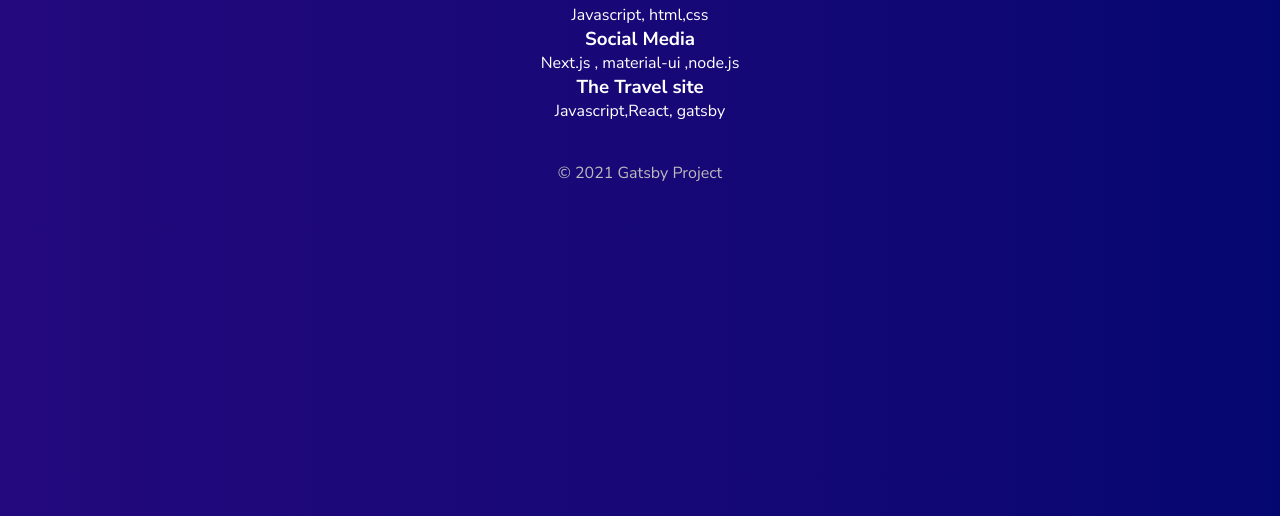
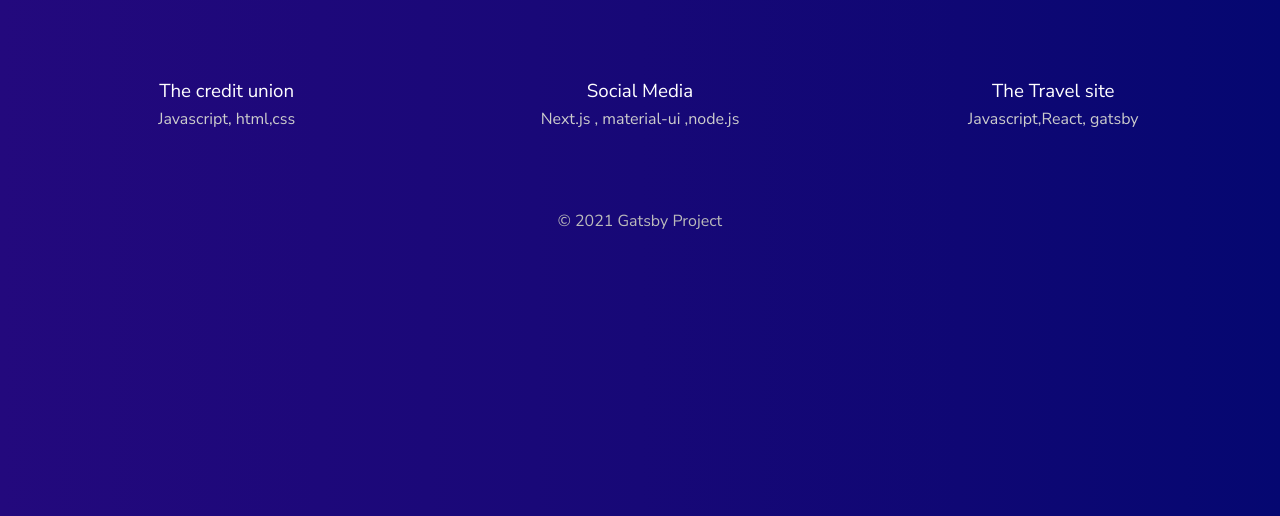
Before and after one commit to DebasisSaikia/Gatsby-js-crash-course, a Gatsby site in the folder blog-site/: page /projects in a window 1280 px wide. Shown: the part 284-800 px from the top of the page. Built offline with nearby package versions, Linux system fonts and the light colour scheme; Gatsby itself is replaced by a stand-in of ours.

Commit message:
multiple queries

```diff
--- a/blog-site/src/pages/projects/index.js
+++ b/blog-site/src/pages/projects/index.js
@@ -5,13 +5,14 @@ import * as styles from "../../styles/project.module.css"
 
 const Projects = ({ data }) => {
   const projects = data.allMarkdownRemark.nodes
+  console.log(data)
   return (
     <Layout>
       <div className={styles.projects}>
         <h2>Projects</h2>
         <h3>View my works here</h3>
 
-        <div>
+        <div className={styles.project_list}>
           {projects.map(project => {
             return (
               <Link
@@ -33,7 +34,7 @@ const Projects = ({ data }) => {
 
 export const query = graphql`
   query ProjectsThings {
-    allMarkdownRemark {
+    allMarkdownRemark(sort: { fields: frontmatter___date, order: DESC }) {
       nodes {
         frontmatter {
           slug
@@ -43,6 +44,11 @@ export const query = graphql`
         id
       }
     }
+    site {
+      siteMetadata {
+        description
+      }
+    }
   }
 `
 
--- a/blog-site/src/projects/credit-union.md
+++ b/blog-site/src/projects/credit-union.md
@@ -2,6 +2,7 @@
 title: The credit union
 stack: Javascript, html,css
 slug: the-credit-union
+date: 2021-05-03
 ---
 
 **Lorem ninja ipsum dolor sit amet**,onsectetuer adipiscing elit, sed diam nonummy nibh euismod tincidunt ut laoreet dolore magna aliquam erat volutpat. Ut ninja wisi enim ad minim veniam, quis nostrud exerci tation ullamcorper suscipit ninja lobortis nisl ut aliquip ex ea commodo consequat. Duis ninja autem vel eum iriure dolor in hendrerit in vulputate ninja velit esse molestie consequat, vel illum dolore eu feugiat nulla ninja facilisis at vero eros et accumsan et iusto odio dignissim qui blandit praesent luptatum zzril delenit augue duis dolore te feugait nulla facilisi. Nam ninja ipsum liber tempor cum soluta nobis eleifend option congue nihil imperdiet doming id quod mazim placerat facer possim assum. Typi ninja non habent claritatem insitam; est usus legentis in iis qui facit eorum claritatem. Investigationes ninja demonstraverunt lectores legere me lius quod ii legunt saepius. Claritas ninja est etiam processus dynamicus, qui ninja sequitur mutationem consuetudium lectorum. Mirum ninja est notare quam littera gothica, quam nunc putamus parum claram, anteposuerit litterarum formas humanitatis per seacula quarta decima et quinta decima. Eodem ninja ipsum modo typi, qui nunc nobis videntur parum clari, fiant sollemnes in ninja futurum.
--- a/blog-site/src/projects/social-site.md
+++ b/blog-site/src/projects/social-site.md
@@ -2,6 +2,7 @@
 title: Social Media
 stack: Next.js , material-ui ,node.js
 slug: node-social-media
+date: 2021-03-05
 ---
 
 **Lorem ninja ipsum dolor sit amet**,onsectetuer adipiscing elit, sed diam nonummy nibh euismod tincidunt ut laoreet dolore magna aliquam erat volutpat. Ut ninja wisi enim ad minim veniam, quis nostrud exerci tation ullamcorper suscipit ninja lobortis nisl ut aliquip ex ea commodo consequat. Duis ninja autem vel eum iriure dolor in hendrerit in vulputate ninja velit esse molestie consequat, vel illum dolore eu feugiat nulla ninja facilisis at vero eros et accumsan et iusto odio dignissim qui blandit praesent luptatum zzril delenit augue duis dolore te feugait nulla facilisi. Nam ninja ipsum liber tempor cum soluta nobis eleifend option congue nihil imperdiet doming id quod mazim placerat facer possim assum. Typi ninja non habent claritatem insitam; est usus legentis in iis qui facit eorum claritatem. Investigationes ninja demonstraverunt lectores legere me lius quod ii legunt saepius. Claritas ninja est etiam processus dynamicus, qui ninja sequitur mutationem consuetudium lectorum. Mirum ninja est notare quam littera gothica, quam nunc putamus parum claram, anteposuerit litterarum formas humanitatis per seacula quarta decima et quinta decima. Eodem ninja ipsum modo typi, qui nunc nobis videntur parum clari, fiant sollemnes in ninja futurum.
--- a/blog-site/src/projects/travel-site-gatsby.md
+++ b/blog-site/src/projects/travel-site-gatsby.md
@@ -2,6 +2,7 @@
 title: The Travel site
 stack: Javascript,React, gatsby
 slug: the-gatsby-travel
+date: 2020-04-05
 ---
 
 **Lorem ninja ipsum dolor sit amet**,onsectetuer adipiscing elit, sed diam nonummy nibh euismod tincidunt ut laoreet dolore magna aliquam erat volutpat. Ut ninja wisi enim ad minim veniam, quis nostrud exerci tation ullamcorper suscipit ninja lobortis nisl ut aliquip ex ea commodo consequat. Duis ninja autem vel eum iriure dolor in hendrerit in vulputate ninja velit esse molestie consequat, vel illum dolore eu feugiat nulla ninja facilisis at vero eros et accumsan et iusto odio dignissim qui blandit praesent luptatum zzril delenit augue duis dolore te feugait nulla facilisi. Nam ninja ipsum liber tempor cum soluta nobis eleifend option congue nihil imperdiet doming id quod mazim placerat facer possim assum. Typi ninja non habent claritatem insitam; est usus legentis in iis qui facit eorum claritatem. Investigationes ninja demonstraverunt lectores legere me lius quod ii legunt saepius. Claritas ninja est etiam processus dynamicus, qui ninja sequitur mutationem consuetudium lectorum. Mirum ninja est notare quam littera gothica, quam nunc putamus parum claram, anteposuerit litterarum formas humanitatis per seacula quarta decima et quinta decima. Eodem ninja ipsum modo typi, qui nunc nobis videntur parum clari, fiant sollemnes in ninja futurum.
--- a/blog-site/src/styles/project.module.css
+++ b/blog-site/src/styles/project.module.css
@@ -11,3 +11,21 @@
     font-size: 2em;
     font-weight: 400;
 }
+
+.project_list {
+    display: grid;
+    grid-template-columns: 1fr 1fr 1fr;
+    grid-gap: 80px;
+    margin: 80px 20px;
+}
+
+.project_list h3 {
+    text-align: center;
+    margin: 20px auto 0px;
+    font-weight: 500;
+}
+
+.project_list p {
+    color: #ccc;
+    margin-top: 4px;
+}
```
